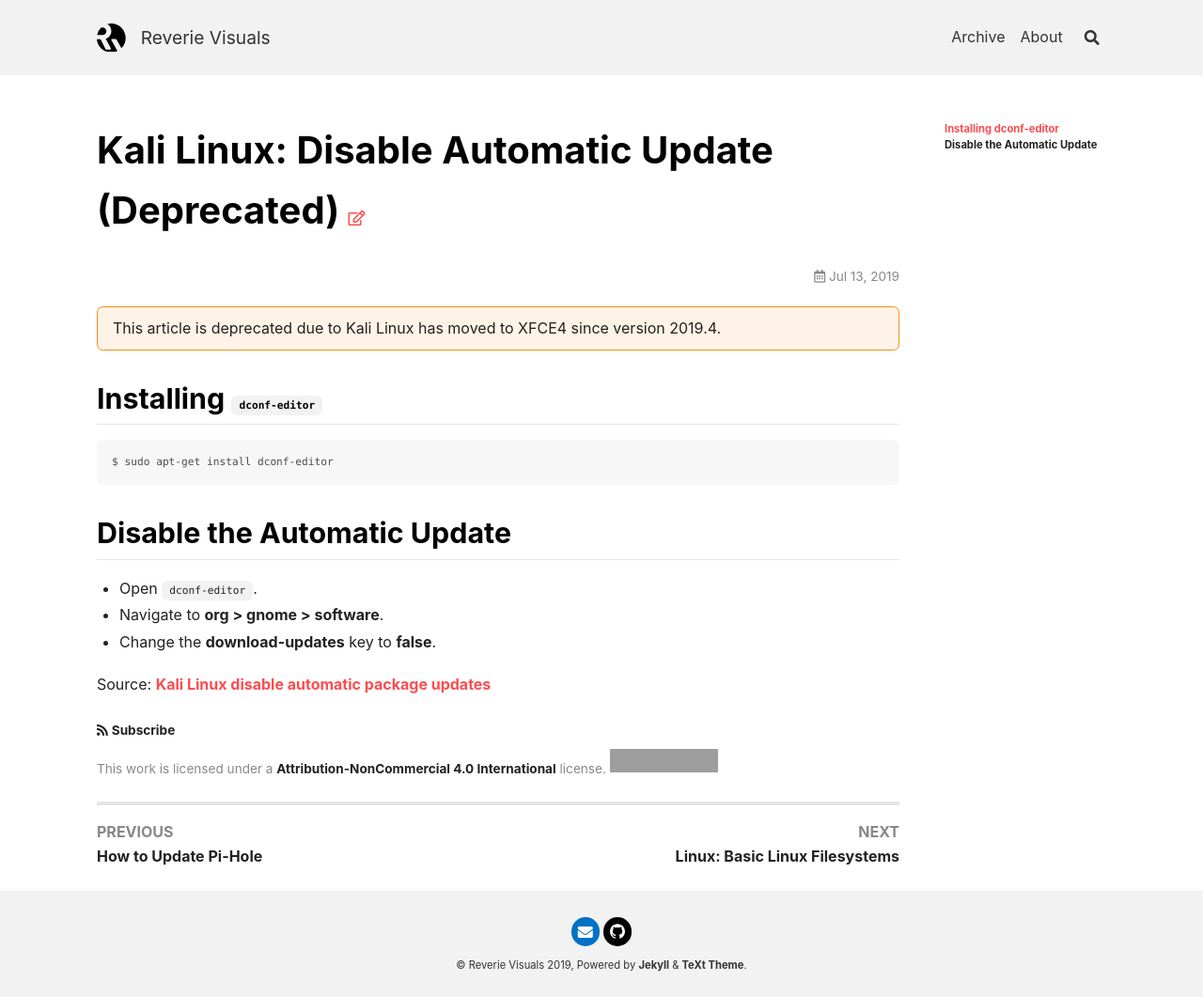
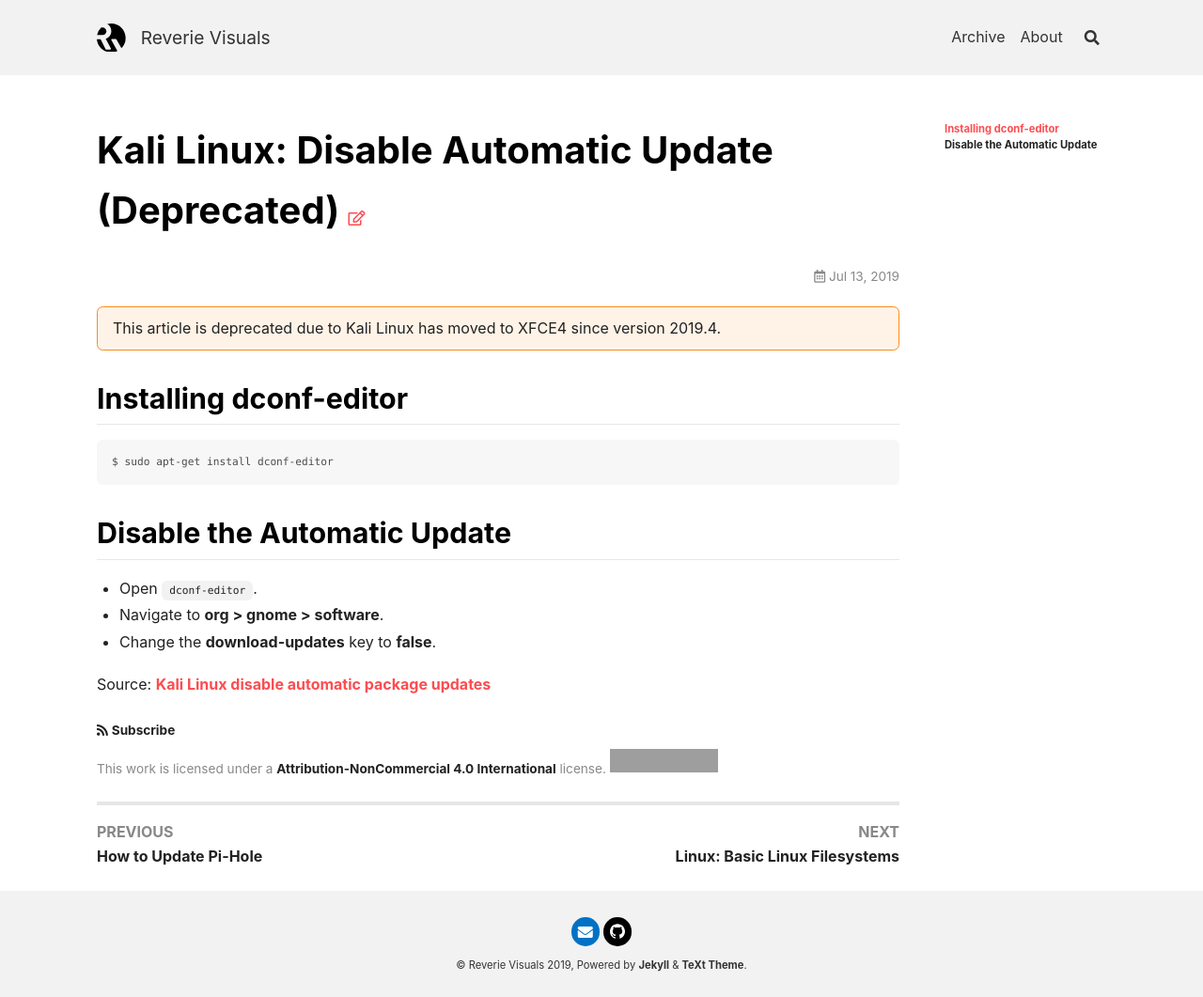
Before and after one commit to xcession/xcession.github.io, a Jekyll site: the page built from _posts/2019-07-13-kalilinux-disable-automatic-update.md, in a window 1280 px wide. Shown: the whole page at 94% size. Built offline with Jekyll 4.4.1, drawn with Linux system fonts in a browser that asks for light colours; nearby versions of some CDN libraries; grey boxes are pictures that could not be loaded.

Commit message:
Fix typo

````diff
--- a/_posts/2019-07-13-kalilinux-disable-automatic-update.md
+++ b/_posts/2019-07-13-kalilinux-disable-automatic-update.md
@@ -8,7 +8,7 @@ categories: kali linux update
 This article is deprecated due to Kali Linux has moved to XFCE4 since version 2019.4.
 {:.warning}
 
-## Installing `dconf-editor`
+## Installing dconf-editor
 
 ```
 $ sudo apt-get install dconf-editor
````
